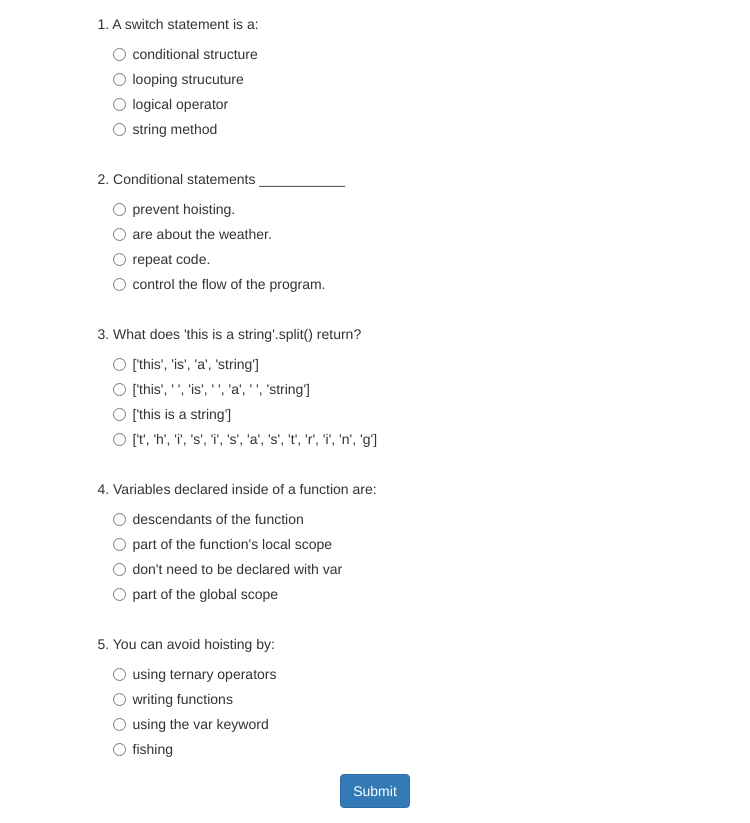
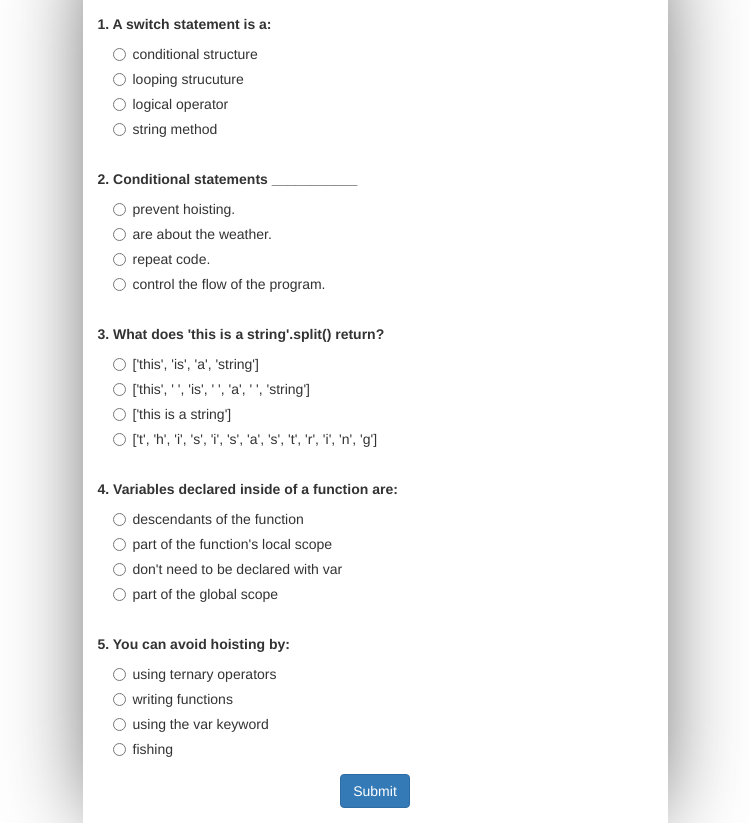
Before and after one commit to benhassara/js-simple-quiz, a plain HTML site: page index.html in a window 1280 px wide. Shown: the part 76-899 px from the top of the page, without its empty margins (265-1015 px from the left). Drawn offline with nearby package versions, Linux system fonts and the light colour scheme.

Commit message:
minor styling adjustment

```diff
--- a/css/main.css
+++ b/css/main.css
@@ -1,4 +1,8 @@
 /* add custom styles */
+.shadow {
+  box-shadow: 0px 9px 89px -18px rgba(0,0,0,0.75);
+}
+
 .question {
   padding-top: 20px;
 }
--- a/index.html
+++ b/index.html
@@ -12,7 +12,7 @@
 
     <div class="container">
       <div class="row">
-        <div class="col-xs-12 col-md-6 col-md-offset-3">
+        <div class="col-xs-10 col-xs-offset-1 col-md-6 col-md-offset-3 shadow">
           <h1 class="text-center">Simple JavaScript Quiz</h1>
           <form id="js-quiz">
           </form>
--- a/js/main.js
+++ b/js/main.js
@@ -74,7 +74,7 @@ function showWrongs(wrongQs){
 
 function addSubmit(){
   var btn = $('<button>').attr({'type': 'submit', 'class': 'btn btn-primary', 'id': 'btn-submit'});
-  var div = $("<div class='text-center'>").css('margin-top', '15px');
+  var div = $("<div class='text-center'>").css({'margin-top': '15px', 'margin-bottom': '15px'});
 
   btn.html('Submit');
   div.append(btn);
@@ -129,7 +129,7 @@ function parseChoices(num, choices) {
 function parsePrompt(num, prompt) {
   //take in question obj's prompt, return div
   var text = num + ". " + prompt;
-  return $.parseHTML("<div class='prompt'><p>" + text + "</p></div>")[0];
+  return $.parseHTML("<div class='prompt'><p><strong>" + text + "</strong></p></div>")[0];
 }
 
 function genQuestions(num) {
```
